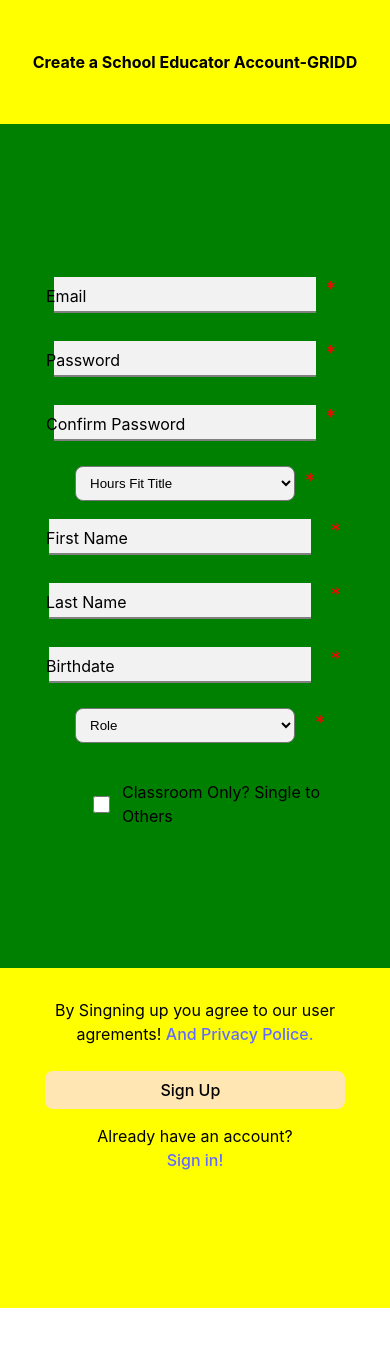
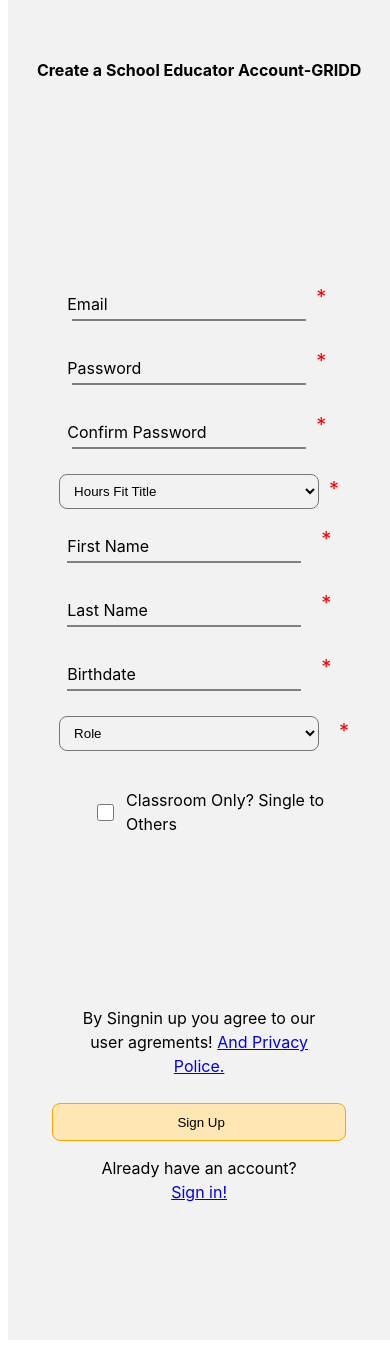
Before and after one commit to GustavoFSProg/test-cg-laytout, a React (Vite) app: page / in a window 390 px wide. Before the commit the page ends 1308 px from the top, so only its background shows below. Built offline with nearby package versions, Linux system fonts and the light colour scheme.

Commit message:
button sizing mobile

```diff
--- a/src/Grid.tsx
+++ b/src/Grid.tsx
@@ -84,7 +84,7 @@
         </ClassRoomContainer>
       </GridContainer>
 
-      <Text>By Singning up you agree to our user agrements! <a href="#">
+      <Text>By Singnin up you agree to our user agrements! <a href="#">
         And Privacy Police.
       </a>
       </Text>
--- a/src/index.css
+++ b/src/index.css
@@ -3,11 +3,9 @@
   font-size: 16px;
   line-height: 24px;
   font-weight: 400;
-
   color-scheme: light dark;
   color: black;
   /* background-color: #242424; */
-
   font-synthesis: none;
   text-rendering: optimizeLegibility;
   -webkit-font-smoothing: antialiased;
@@ -15,8 +13,9 @@
   -webkit-text-size-adjust: 100%;
 margin: 0;
   padding: 0;
+
 }
-
+/*
 a {
   font-weight: 500;
   color: #646cff;
@@ -26,47 +25,4 @@
   color: #535bf2;
 }
 
-body {
-  margin: 0;
-  display: flex;
-  place-items: center;
-  min-width: 320px;
-  min-height: 100vh;
-}
-
-h1 {
-  font-size: 3.2em;
-  line-height: 1.1;
-}
-
-button {
-  border-radius: 8px;
-  border: 1px solid transparent;
-  padding: 0.6em 1.2em;
-  font-size: 1em;
-  font-weight: 500;
-  font-family: inherit;
-  /* background-color: #1a1a1a; */
-  cursor: pointer;
-  transition: border-color 0.25s;
-}
-button:hover {
-  border-color: #646cff;
-}
-button:focus,
-button:focus-visible {
-  outline: 4px auto -webkit-focus-ring-color;
-}
-
-@media (prefers-color-scheme: light) {
-  :root {
-    /* color: #213547; */
-    background-color: #ffffff;
-  }
-  a:hover {
-    color: #747bff;
-  }
-  button {
-    background-color: #f9f9f9;
-  }
-}
+*/
--- a/src/styled.grid.ts
+++ b/src/styled.grid.ts
@@ -13,8 +13,7 @@
     margin-top: -350px;
     padding-bottom: 40px;
     height: auto;
-
-    background: yellow;
+    width: 98vw;
   }
 `
 
@@ -23,8 +22,6 @@
   grid-template-columns: repeat(2, 400px);
   grid-column-gap: 5px;
   justify-items: center;
-    background: green;
-
 
   @media screen and (max-width: 650px) {
     display: flex;
@@ -32,10 +29,9 @@
     align-items: center;
     justify-content: center;
     background: #f2f2f2;
-    width: 100vw;
+    width: 89vw;
+
     height: 100vh;
-    background: green;
-
   }
 `
 
@@ -48,17 +44,15 @@
   padding-left: 10px;
   margin-top: 10px;
   background: #f2f2f2;
-    margin-left: 130px;
-
+  margin-left: 130px;
 
   @media screen and (max-width: 500px) {
     margin-bottom: 5px;
-    margin-left: 80px;
-    width: 55%;
+    margin-left: 60px;
+    width: 65%;
   }
 
-
-  @media screen and (min-width: 500px)  and (max-width: 700px){
+  @media screen and (min-width: 500px) and (max-width: 700px) {
     margin-left: 18px;
     width: 88%;
   }
@@ -68,12 +62,10 @@
   margin-top: 13px;
   margin-bottom: 10px;
 
-
   @media screen and (max-width: 650px) {
     margin-top: 30px;
     text-align: center;
-    width: 85%;
-
+    width: 65%;
   }
 `
 
@@ -193,6 +185,14 @@
   padding-left: 10px;
   margin-top: 15px;
   background: #ffe6b3;
+  border: 1px solid orange;
+  transition: ease 0.6s;
+  cursor: pointer;
+
+  :hover{
+    background: gray;
+    color: green;
+  }
 
   @media screen and (max-width: 650px) {
     width: 77%;
@@ -209,7 +209,6 @@
 
   @media screen and (max-width: 650px) {
     width: 250px;
-  margin-left: 38px;
-
+    margin-left: 38px;
   }
 `
```
